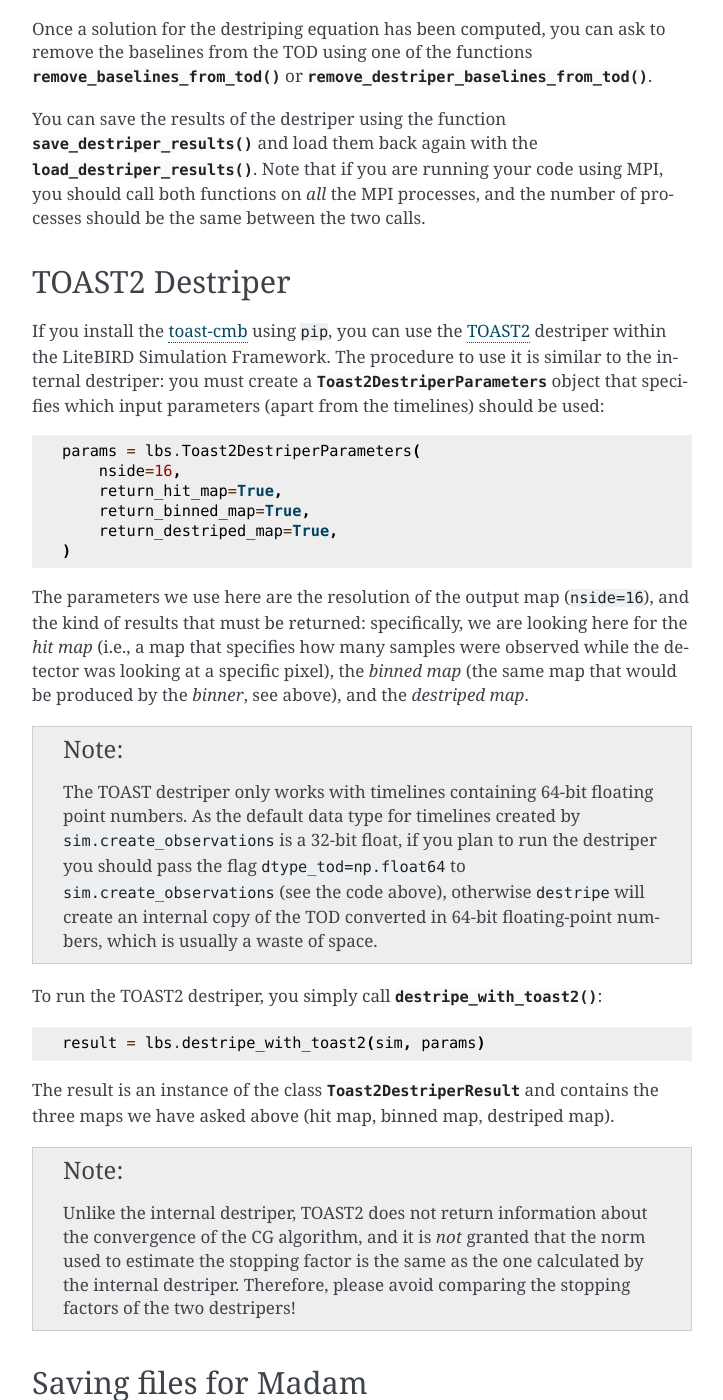
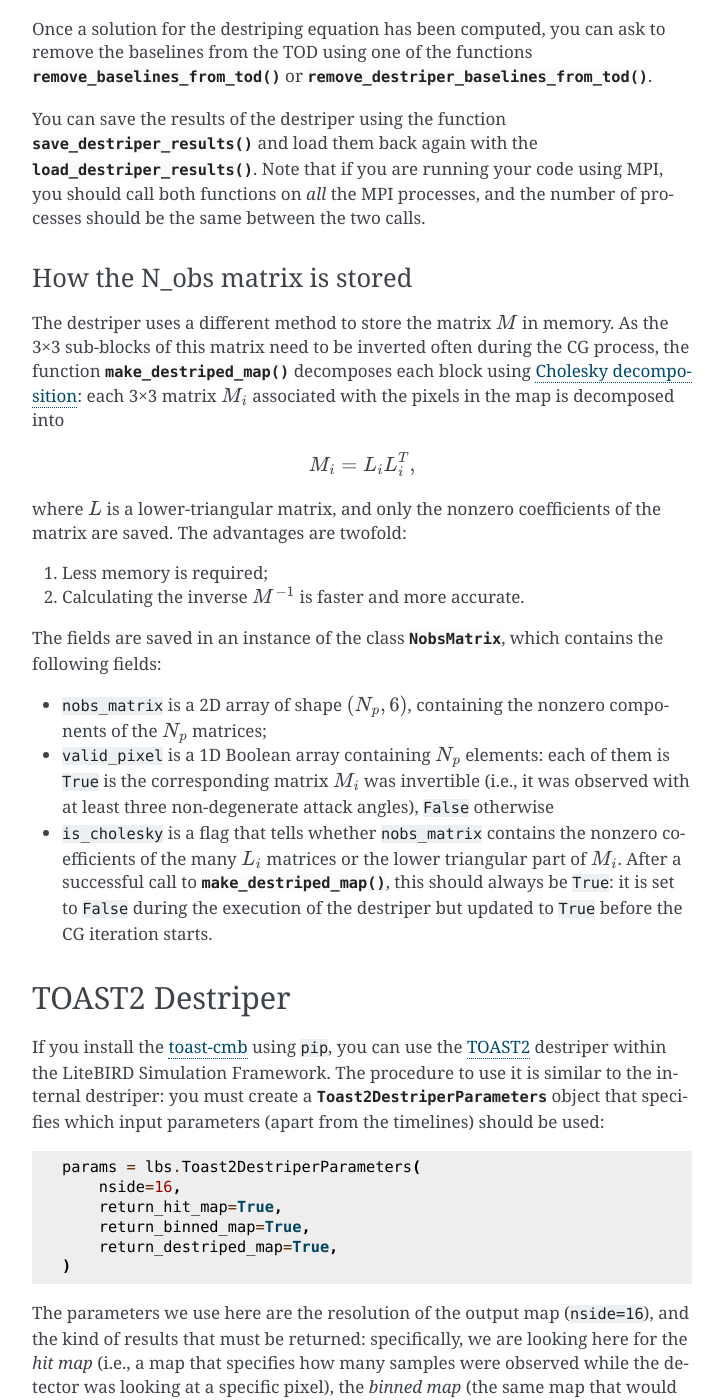
Before and after one commit to litebird/litebird_sim, a Sphinx documentation site: the page built from docs/source/mapmaking.rst, in a window 1280 px wide and 1400 px high, scrolled down 9193 px. Shown: the whole window, without its empty margins (388-1111 px from the left). Built offline with Sphinx 7.4.7, drawn with Linux system fonts in a browser that asks for light colours; some of the changed text lies outside the part shown.

Commit message:
Add an explanation about how N_obs is computed

```diff
--- a/docs/source/mapmaking.rst
+++ b/docs/source/mapmaking.rst
@@ -484,6 +484,44 @@
 and the number of processes should be the same between the two calls.
 
 
+How the N_obs matrix is stored
+~~~~~~~~~~~~~~~~~~~~~~~~~~~~~~
+
+The destriper uses a different method to store the matrix :math:`M` in
+memory. As the 3×3 sub-blocks of this matrix need to be inverted often
+during the CG process, the function :func:`.make_destriped_map` decomposes
+each block using `Cholesky decomposition
+<https://en.wikipedia.org/wiki/Cholesky_decomposition>`_: each 3×3
+matrix :math:`M_i` associated with the pixels in the map is decomposed
+into
+
+.. math::
+
+   M_i = L_i L_i^T,
+
+where :math:`L` is a lower-triangular matrix, and only the nonzero
+coefficients of the matrix are saved. The advantages are twofold:
+
+1. Less memory is required;
+2. Calculating the inverse :math:`M^{-1}` is faster and more accurate.
+
+The fields are saved in an instance of the class :class:`.NobsMatrix`,
+which contains the following fields:
+
+- ``nobs_matrix`` is a 2D array of shape :math:`(N_p, 6)`, containing
+  the nonzero components of the :math:`N_p` matrices;
+- ``valid_pixel`` is a 1D Boolean array containing :math:`N_p` elements:
+  each of them is ``True`` is the corresponding matrix :math:`M_i`
+  was invertible (i.e., it was observed with at least three non-degenerate
+  attack angles), ``False`` otherwise
+- ``is_cholesky`` is a flag that tells whether ``nobs_matrix`` contains
+  the nonzero coefficients of the many :math:`L_i` matrices or the
+  lower triangular part of :math:`M_i`. After a successful call to
+  :func:`.make_destriped_map`, this should always be ``True``: it is
+  set to ``False`` during the execution of the destriper but updated
+  to ``True`` before the CG iteration starts.
+
+
 TOAST2 Destriper
 ----------------
 
```
